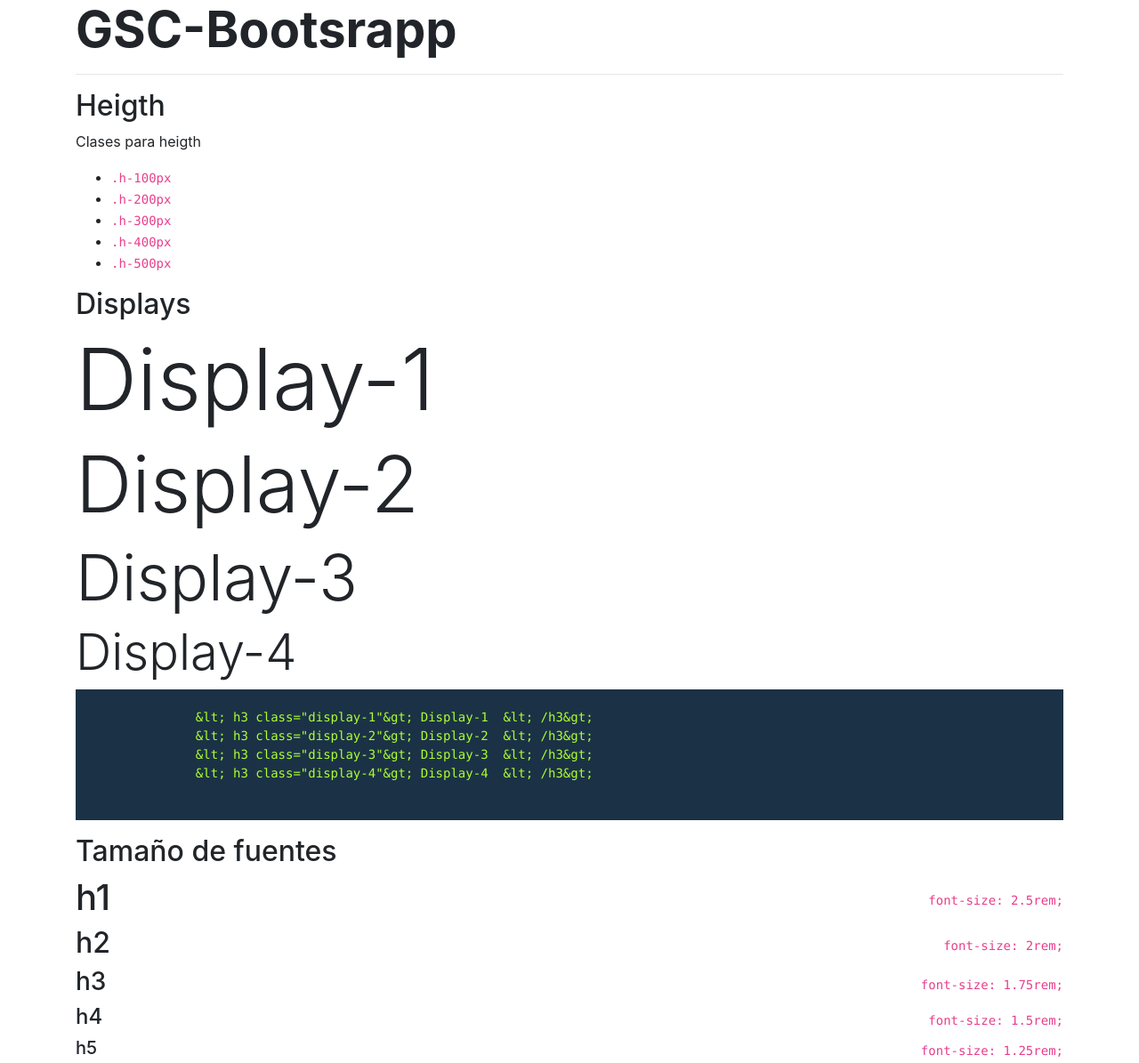
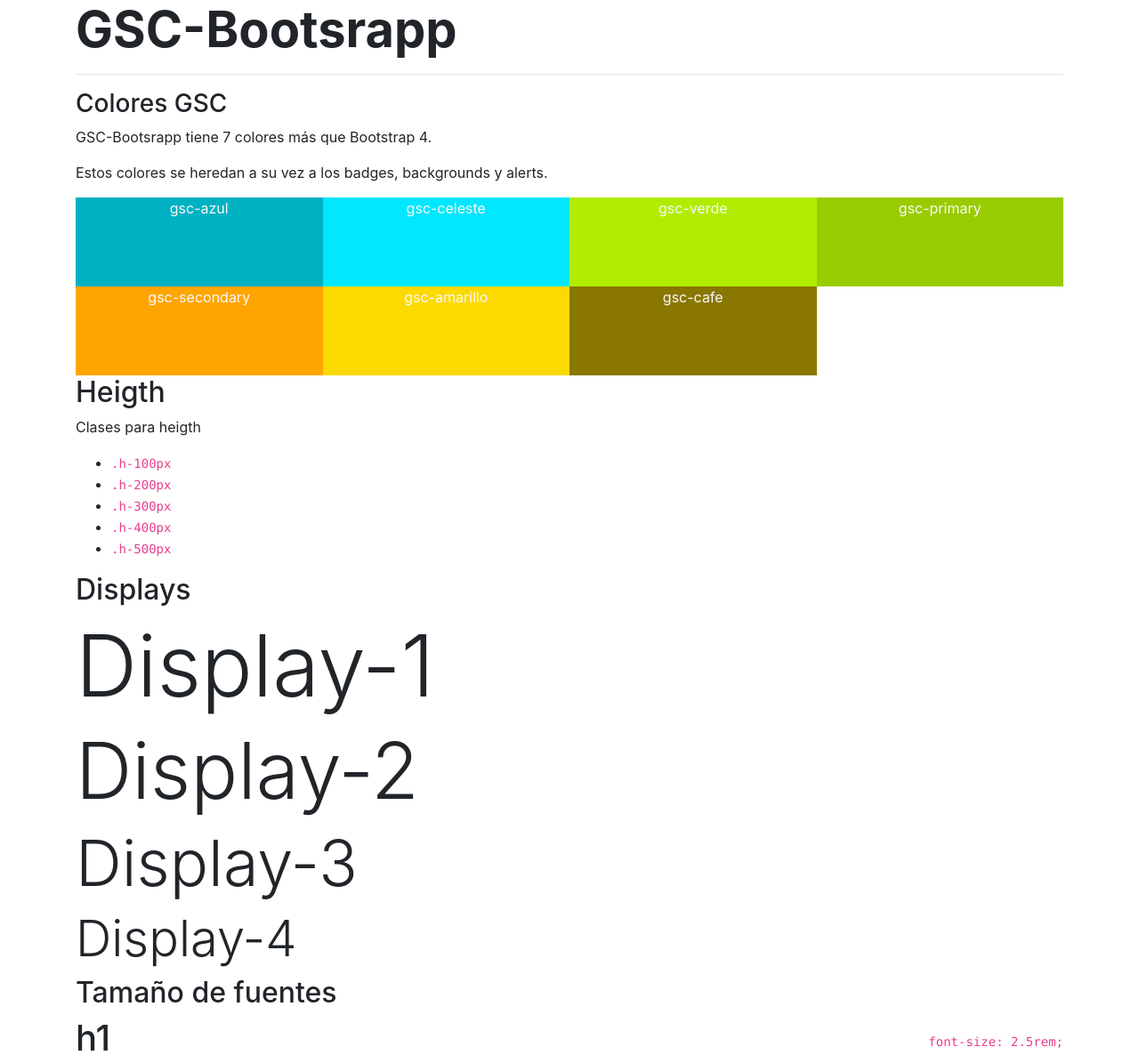
Before and after one commit to jerexxypunto/gsc-bootstrap, a plain HTML site: page index.html in a window 1280 px wide. Shown: the top 1195 px of the page at 89% size. Drawn offline with Linux system fonts and the light colour scheme.

Commit message:
index terminado

```diff
--- a/index.html
+++ b/index.html
@@ -11,6 +11,18 @@
     <div class="container">
         <h1 class="display-4 font-weight-bold">GSC-Bootsrapp</h1>
         <hr/>
+        <h3>Colores GSC</h3>
+        <p>GSC-Bootsrapp tiene 7 colores más que Bootstrap 4.</p>
+        <p>Estos colores se heredan a su vez a los badges, backgrounds y alerts.</p>
+        <div class="grid-container grid-col-3 grid-col-md-4">
+            <div class="bg-gsc-azul text-center text-light">gsc-azul</div>
+            <div class="bg-gsc-celeste text-center text-light">gsc-celeste</div>
+            <div class="bg-gsc-verde text-center text-light">gsc-verde</div>
+            <div class="bg-gsc-primary text-center text-light">gsc-primary</div>
+            <div class="bg-gsc-secondary text-center text-light">gsc-secondary</div>
+            <div class="bg-gsc-amarillo text-center text-light">gsc-amarillo</div>
+            <div class="bg-gsc-cafe text-center text-light">gsc-cafe</div>
+        </div>
 
         <h2>Heigth</h2>
         <p>Clases para heigth</p>
@@ -28,18 +40,6 @@
         <h3 class="display-3">Display-3</h3>
         <h3 class="display-4">Display-4</h3>
 
-        <pre class="code-square">
-            <code>
-                < h3 class="display-1"> Display-1  < /h3>
-                < h3 class="display-2"> Display-2  < /h3>
-                < h3 class="display-3"> Display-3  < /h3>
-                < h3 class="display-4"> Display-4  < /h3>
-            </code>
-        </pre>
-        <script>
-            const codeAll = document.querySelectorAll(".code-square code");
-            codeAll[0].textContent = codeAll[0].innerHTML.replaceAll("<",`<span style="color:white;"> < </span>`);
-        </script>
         <h2>Tamaño de fuentes</h2>
         <div class="d-flex justify-content-between align-items-center">
             <h1>h1</h1>
--- a/scss/_aditional_config.scss
+++ b/scss/_aditional_config.scss
@@ -102,6 +102,9 @@ pre.code-square{
     background-color: darken(steelblue,30%);
     code{
         color:greenyellow;
+        & > * {
+            font-size: 1rem !important;
+        }
         span.comentario{
             color:white;
         }
```
Also changed, not shown: dist/css/gsc-bootstrap.css.
